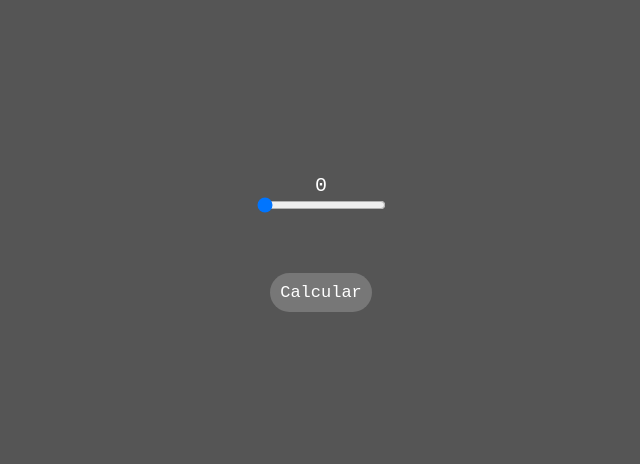
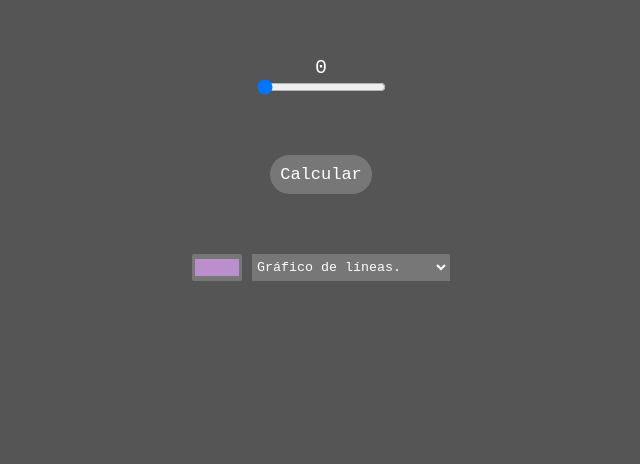
Before and after one commit to LUISEDOCCOR/mat, a plain HTML site: page index.html in a window 1280 px wide. Shown: the part 157-621 px from the top of the page, without its empty margins (319-959 px from the left). Drawn offline with nearby package versions, Linux system fonts and the light colour scheme.

Commit message:
Gráficas

```diff
--- a/css/index.css
+++ b/css/index.css
@@ -2,6 +2,9 @@
     margin: 0;
     padding: 0;
     font-family: monospace;
+}
+body{
+    background-color: #555;
 }
 main{
     display: flex;
@@ -9,7 +12,6 @@ main{
     align-items: center;
     flex-direction: column;
     height: 100vh;
-    background-color: #555;
     gap: 30px;
 }
 #alert{
@@ -25,6 +27,7 @@ main{
 }
 #input{
     display: flex;
+    justify-content: center;
     flex-wrap: wrap;
     gap: 10px;
     margin-left: 5vw;
@@ -61,3 +64,24 @@ main{
     display: flex;
     flex-direction: column;
 }
+#continer-graphics{
+    display: flex;
+    align-items: center;
+    justify-content: center;
+    flex-direction: column;
+    gap: 30px;
+}
+#config{
+    display: flex;
+    gap: 10px;
+    justify-content: center;
+}
+#config input {
+    border: none;
+    border-radius: 2px;
+    background-color: #777;
+}
+#config select{
+    background-color: #777;
+    color: white;
+}
--- a/index.html
+++ b/index.html
@@ -4,7 +4,7 @@
     <meta charset="UTF-8">
     <meta name="viewport" content="width=device-width, initial-scale=1.0">
     <!-- CDN -->
-    <script src="https://cdn.jsdelivr.net/npm/lodash@4.17.21/lodash.min.js"></script>
+    <script src="https://cdn.jsdelivr.net/npm/chart.js"></script>
     <!-- Local -->
     <link rel="stylesheet" href="./css/index.css">
     <script defer src="./js/script.js"></script>
@@ -27,6 +27,19 @@
         <div id="output">
             <!-- JS CODE TABLE -->
         </div>
+        <div id="continer-graphics">
+            <div id="config">
+                <input type="color" id="color" value="#BB8FCE">
+                <select id="type">
+                    <option value="line">Gráfico de líneas.</option>
+                    <option value="bar">Gráfico de barras.</option>
+                    <option value="pie">Gráfico de pastel.</option>
+                    <option value="doughnut">Gráfico de radar.</option>
+                    <option value="polarArea">Gráfico de área polar.</option>
+                </select>
+            </div>
+            <canvas id="graph"></canvas>
+        </div>
     </main>
 </body>
 </html>
--- a/js/script.js
+++ b/js/script.js
@@ -4,6 +4,10 @@ const containerInput = document.querySelector('#input')
 const alert = document.querySelector('#alert')
 const btn = document.querySelector('#calc')
 const output = document.querySelector('#output')
+const graph = document.querySelector('#graph')
+const graphColor = document.querySelector('#color')
+const graphType = document.querySelector('#type')
+var Graph
 var numbers = []
 var index = 0
 
@@ -72,7 +76,7 @@ const getMediana = () =>{
 getModa = () => {
     var prototype = [...numbers]
     prototype.sort(function(a,b){return a - b})
-    //elemntos que se repiten
+    //elemntos
     let x = []
     //cantidad de veces que se repiten
     let y = []
@@ -95,7 +99,38 @@ getModa = () => {
         moda.push(x[i])
     }
 
+    getGraph(x , y)
     return moda
+}
+
+const getGraph = (items, frequency) =>{
+    const datos = {
+        labels: items,
+        datasets: [{
+            label: 'Frecuencia',
+            data: frequency,
+            backgroundColor: graphColor.value, // Color de las barras
+            borderWidth: 1 // Ancho del borde
+        }]
+    }
+    const opciones = {
+        scales: {
+            y: {
+                beginAtZero: true
+            }
+        }
+    };
+
+
+    if(Graph){
+        Graph.destroy()
+    }
+
+    Graph = new Chart(graph,{
+        type: graphType.value,
+        data: datos,
+        options: opciones
+    })
 }
 
 const getAlert = (mode) =>{
```
